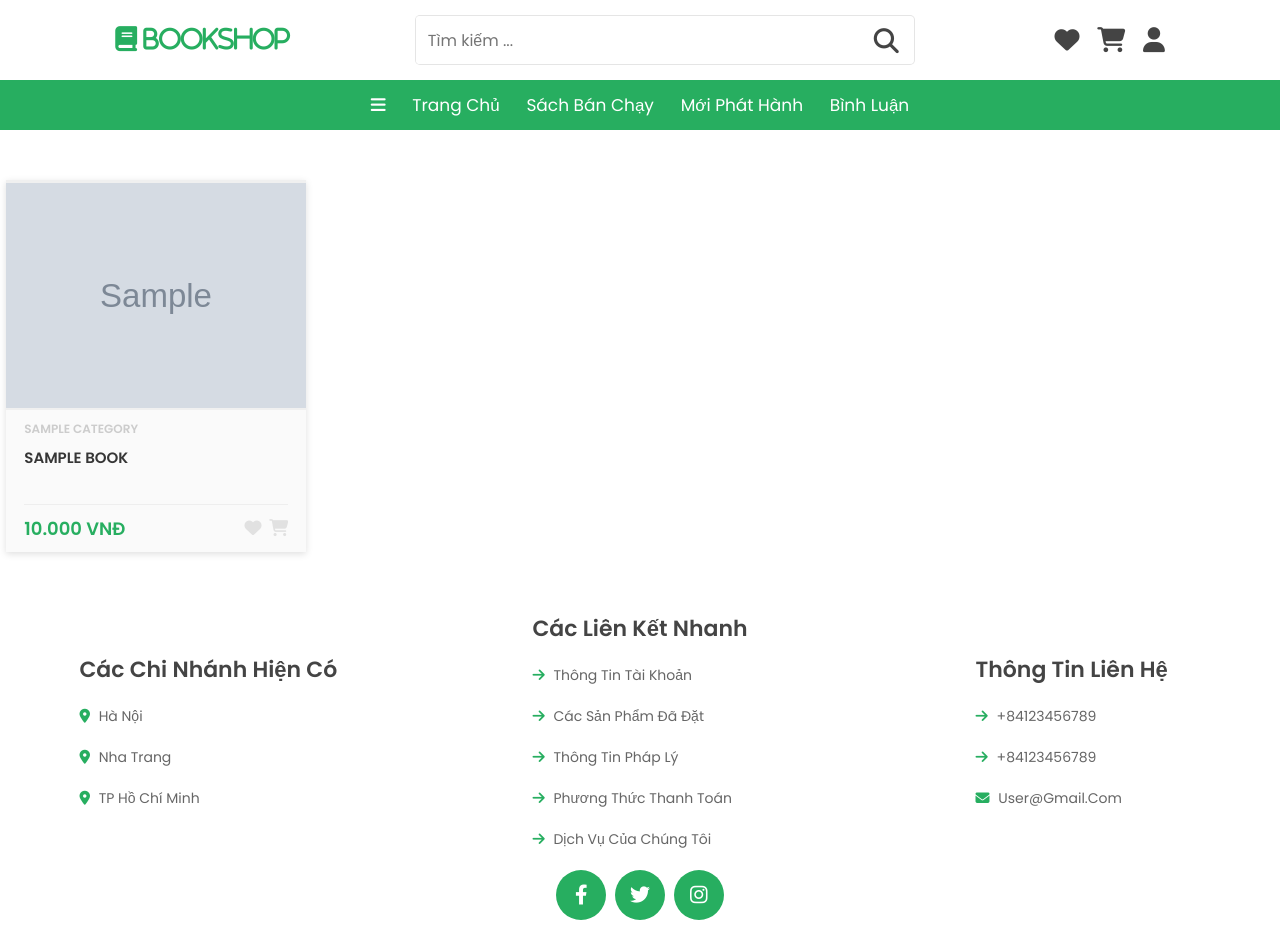
After one commit to minhhuy1201/flask_book_store, a Django app: page /book/ in a window 1280 px wide. The commit adds this page. Run offline with Django 4.2, Linux system fonts and the light colour scheme; tables that the repository leaves empty hold one stand-in row (values such as "Sample post"); grey boxes marked "Sample" are stand-in pictures.

Commit message:
update templates

```diff
--- a/home/templates/base.html
+++ b/home/templates/base.html
@@ -1,29 +1,37 @@
+{% load static %}
 <!DOCTYPE html>
 <html lang="en">
-
   <head>
-    <meta charset="UTF-8">
-    <meta http-equiv="X-UA-Compatible" content="IE=edge">
-    <meta name="viewport" content="width=device-width, initial-scale=1.0">
+    <meta charset="UTF-8" />
+    <meta http-equiv="X-UA-Compatible" content="IE=edge" />
+    <meta name="viewport" content="width=device-width, initial-scale=1.0" />
     <title>Quầy Sách</title>
 
     <!-- Font Awesome -->
-    <link rel="stylesheet" href="https://cdnjs.cloudflare.com/ajax/libs/font-awesome/6.4.0/css/all.min.css"
+    <link
+      rel="stylesheet"
+      href="https://cdnjs.cloudflare.com/ajax/libs/font-awesome/6.4.0/css/all.min.css"
       integrity="sha512-iecdLmaskl7CVkqkXNQ/ZH/XLlvWZOJyj7Yy7tcenmpD1ypASozpmT/E0iPtmFIB46ZmdtAc9eNBvH0H/ZpiBw=="
-        crossorigin="anonymous" referrerpolicy="no-referrer" />
-
+      crossorigin="anonymous"
+      referrerpolicy="no-referrer"
+    />
     <!--------------- SWIPERJS FOR SLIDER -------------->
-    <link rel="stylesheet" href="https://cdn.jsdelivr.net/npm/swiper@9/swiper-bundle.min.css" />
+    <link
+      rel="stylesheet"
+      href="https://cdn.jsdelivr.net/npm/swiper@9/swiper-bundle.min.css"
+    />
 
     <!--------------- FONT -------------->
-    <link rel="preconnect" href="https://fonts.googleapis.com">
-    <link rel="preconnect" href="https://fonts.gstatic.com" crossorigin>
-    <link href="https://fonts.googleapis.com/css2?family=Open+Sans:wght@300&display=swap" rel="stylesheet">
+    <link rel="preconnect" href="https://fonts.googleapis.com" />
+    <link rel="preconnect" href="https://fonts.gstatic.com" crossorigin />
+    <link
+      href="https://fonts.googleapis.com/css2?family=Open+Sans:wght@300&display=swap"
+      rel="stylesheet"
+    />
 
     <!--------------- CSS --------------->
-    <link rel="stylesheet" href="../static/style/style.css">
-
-    <!---------------- JS --------------->
+    <link href="{%static 'css/home.css' %}" rel="stylesheet" />
+    <link href="{%static 'css/card.css' %}" rel="stylesheet" />
   </head>
 
   <body>
@@ -33,7 +41,12 @@
       <div class="header-1">
         <a href="#" class="logo"><i class="fas fa-book"> BOOKSHOP</i></a>
         <form action="" class="search-form">
-                <input type="search" name="" placeholder="Tìm kiếm ..." id="search-box">
+          <input
+            type="search"
+            name=""
+            placeholder="Tìm kiếm ..."
+            id="search-box"
+          />
           <label for="search-box" class="fas fa-search"></label>
         </form>
         <div class="icons">
@@ -44,26 +57,29 @@
         </div>
       </div>
 
-
       <!--------------  HEADER 2  ------------->
       <div class="header-2">
         <nav class="navbar">
-                <button>
-                    <i class="fa-solid fa-bars"></i>
-                </button>
-                <a href="#home">Trang chủ</a>
-                <a href="#featured">Sách bán chạy</a>
-                <a href="#arrivals">mới phát hành</a>
-                <a href="#reviews">Bình luận</a>
+          <ul>
+            <li>
+              <i class="fas fa-solid fa-bars"></i>
+              <ul class="sub-menu">
+                <li><a href="/book">Sách</a></li>
+                <li><a href="/novel">Truyện</a></li>
+              </ul>
+            </li>
+            <li><a href="#home">Trang chủ</a></li>
+            <li><a href="#featured">Sách bán chạy</a></li>
+            <li><a href="#arrivals">mới phát hành</a></li>
+            <li><a href="#reviews">Bình luận</a></li>
+          </ul>
         </nav>
       </div>
     </header>
 
     <!----------- BOTTOM NAVBAR ------------->
     <nav class="bottom-navbar">
-        <button>
-            <i class="fa-solid fa-bars"></i>
-        </button>
+      <i class="fas fa-solid fa-bars"></i>
       <a href="#home" class="fas fa-home"></a>
       <a href="#featured" class="fas fa-list"></a>
       <a href="#arrivals" class="fas fa-tags"></a>
@@ -73,32 +89,42 @@
 
     <!----------- LOGIN FORM ------------->
     <div class="login-form-container">
-
       <div id="close-login-btn" class="fas fa-times"></div>
 
       <form action="">
         <h3>Đăng nhập</h3>
 
         <span>Email đăng nhập</span>
-            <input type="email" class="box" name="" placeholder="Nhập email" id="">
+        <input
+          type="email"
+          class="box"
+          name=""
+          placeholder="Nhập email"
+          id=""
+        />
 
         <span>Mật khẩu</span>
-            <input type="password" class="box" name="" placeholder="Nhập mật khẩu" id="">
+        <input
+          type="password"
+          class="box"
+          name=""
+          placeholder="Nhập mật khẩu"
+          id=""
+        />
 
         <div class="checkbox">
-                <input type="checkbox" name="" id="remember-me">
+          <input type="checkbox" name="" id="remember-me" />
           <label for="remember-me">Ghi nhớ</label>
         </div>
 
-            <input type="submit" value="ĐĂNG NHẬP" class="btn">
-            <p><a href="#">Quên mật khẩu ?</a>
+        <input type="submit" value="ĐĂNG NHẬP" class="btn" />
+        <p><a href="#">Quên mật khẩu ?</a></p>
         <p><a href="#">Đăng ký</a></p>
       </form>
     </div>
     <!--home-body-->
     {%block home_body%} {% endblock home_body%}
-
-
+    {% block book_row %}{% endblock book_row %}
     <!----------- FOOTER ------------->
     <footer>
       <div class="box-container">
@@ -110,11 +136,19 @@
         </div>
         <div class="box">
           <h3>Các liên kết nhanh</h3>
-                <a href="#"><i class="fas fa-arrow-right"></i> Thông tin tài khoản </a>
-                <a href="#"><i class="fas fa-arrow-right"></i> Các sản phẩm đã đặt </a>
+          <a href="#"
+            ><i class="fas fa-arrow-right"></i> Thông tin tài khoản
+          </a>
+          <a href="#"
+            ><i class="fas fa-arrow-right"></i> Các sản phẩm đã đặt
+          </a>
           <a href="#"><i class="fas fa-arrow-right"></i> Thông tin pháp lý</a>
-                <a href="#"><i class="fas fa-arrow-right"></i> Phương thức thanh toán </a>
-                <a href="#"><i class="fas fa-arrow-right"></i> Dịch vụ của chúng tôi </a>
+          <a href="#"
+            ><i class="fas fa-arrow-right"></i> Phương thức thanh toán
+          </a>
+          <a href="#"
+            ><i class="fas fa-arrow-right"></i> Dịch vụ của chúng tôi
+          </a>
         </div>
         <div class="box">
           <h3>Thông tin liên hệ</h3>
@@ -131,10 +165,8 @@
       </div>
     </footer>
 
-
     <!----------- SCRIPT ------------->
     <script src="https://cdn.jsdelivr.net/npm/swiper@9/swiper-bundle.min.js"></script>
-    <script src="../static/js/script.js"></script>
+    <script src="{%static 'js/script.js' %}"></script>
   </body>
-
 </html>
--- /dev/null
+++ b/home/templates/book.html
@@ -0,0 +1,26 @@
+{% extends 'base.html' %}
+{% load static %}
+{% block book_row %}
+<div class="row">
+  {% for book in books %}
+  <div class="column">
+    <div class="card">
+      <div class="book-thumb">
+        <img src="/home/media/{{book.book_image}}" alt="">
+      </div>
+      <div class="book-details">
+        <span class="book-category">{{book.category}}</span>
+        <h4><a href="">{{book.name}}</h4>
+          <div class="book-bottom-details">
+            <div class="book-price">{{book.price}} VNĐ</div>
+            <div class="book-links">
+              <a href=""><i class="fa fa-heart"></i></a>
+              <a href=""><i class="fa fa-shopping-cart"></i></a>
+            </div>
+          </div>
+        </div>
+      </div>
+    </div>
+    {% endfor %}
+  </div>
+{% endblock book_row %}
--- a/home/templates/home.html
+++ b/home/templates/home.html
@@ -1,5 +1,5 @@
 {% extends 'base.html' %}
-{% load static%}
+{% load static %}
 {% block home_body %}
     <!----------- HOME SECTION ------------->
     <section class="home" id="home">
```
Lines whose indentation alone changed are shown as unchanged.
